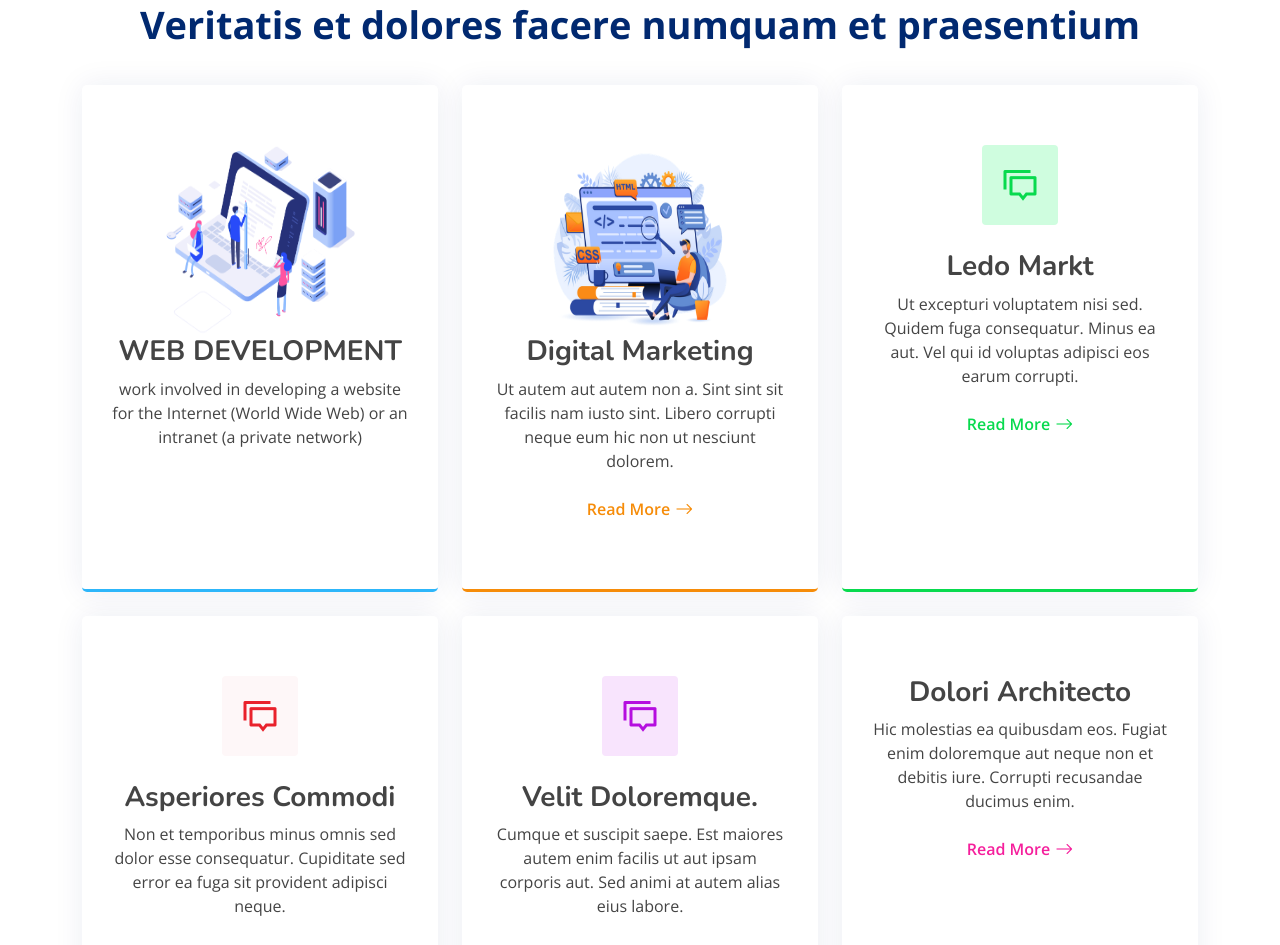
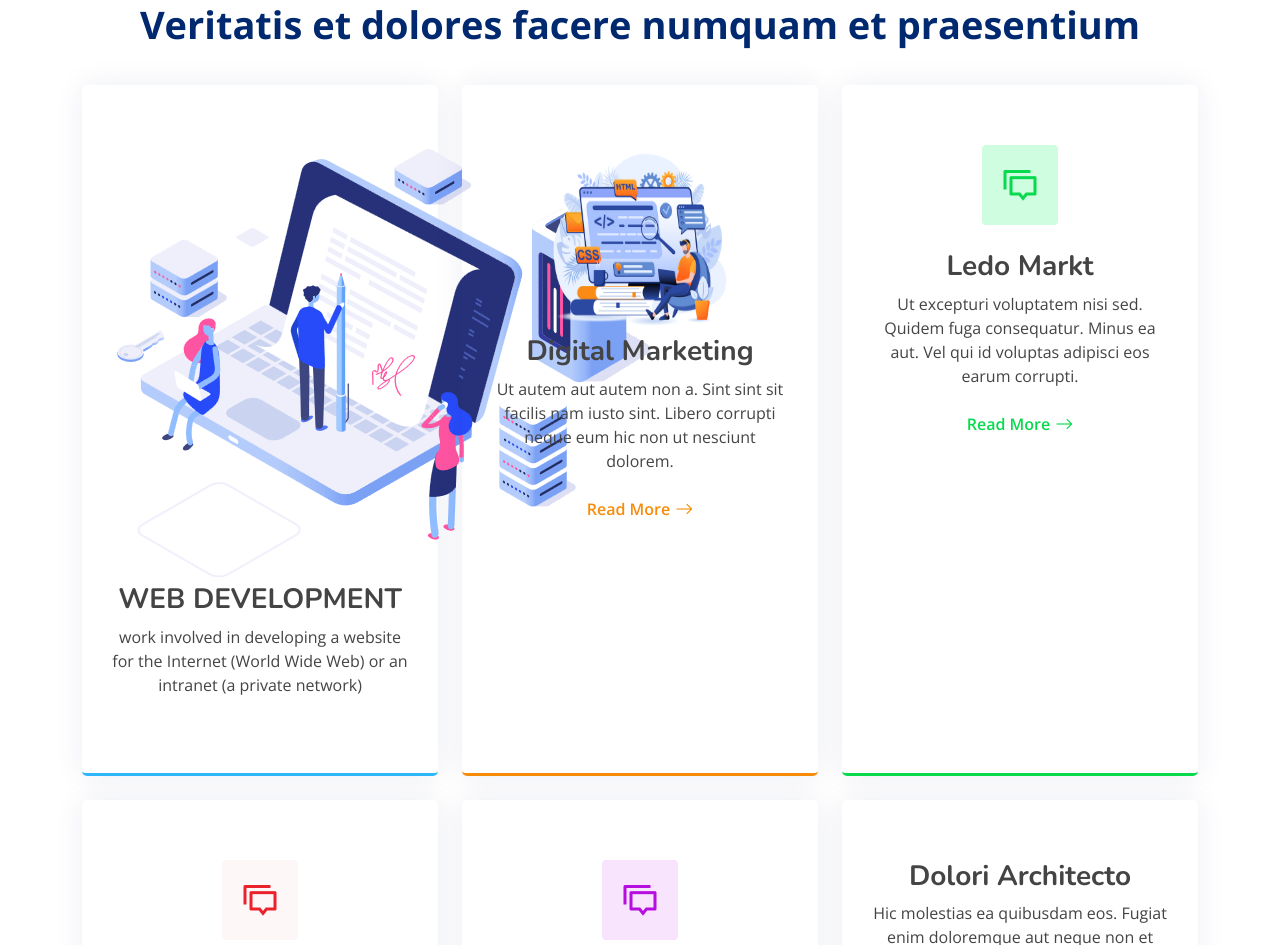
Before and after one commit to jakkansai/portfolio, a plain HTML site: page index.html in a window 1280 px wide. Shown: the part 1612-2557 px from the top of the page. Drawn offline with nearby package versions, Linux system fonts and the light colour scheme.

Commit message:
Update index.html

```diff
--- a/index.html
+++ b/index.html
@@ -459,7 +459,7 @@
               <!--<i class="ri-discuss-line icon"></i>-->
 
                 <img
-                  src="/assets/img/hero-img.png" width="190" height="190"
+                  src="/assets/img/hero-img.png"
 
                 />
 
```
